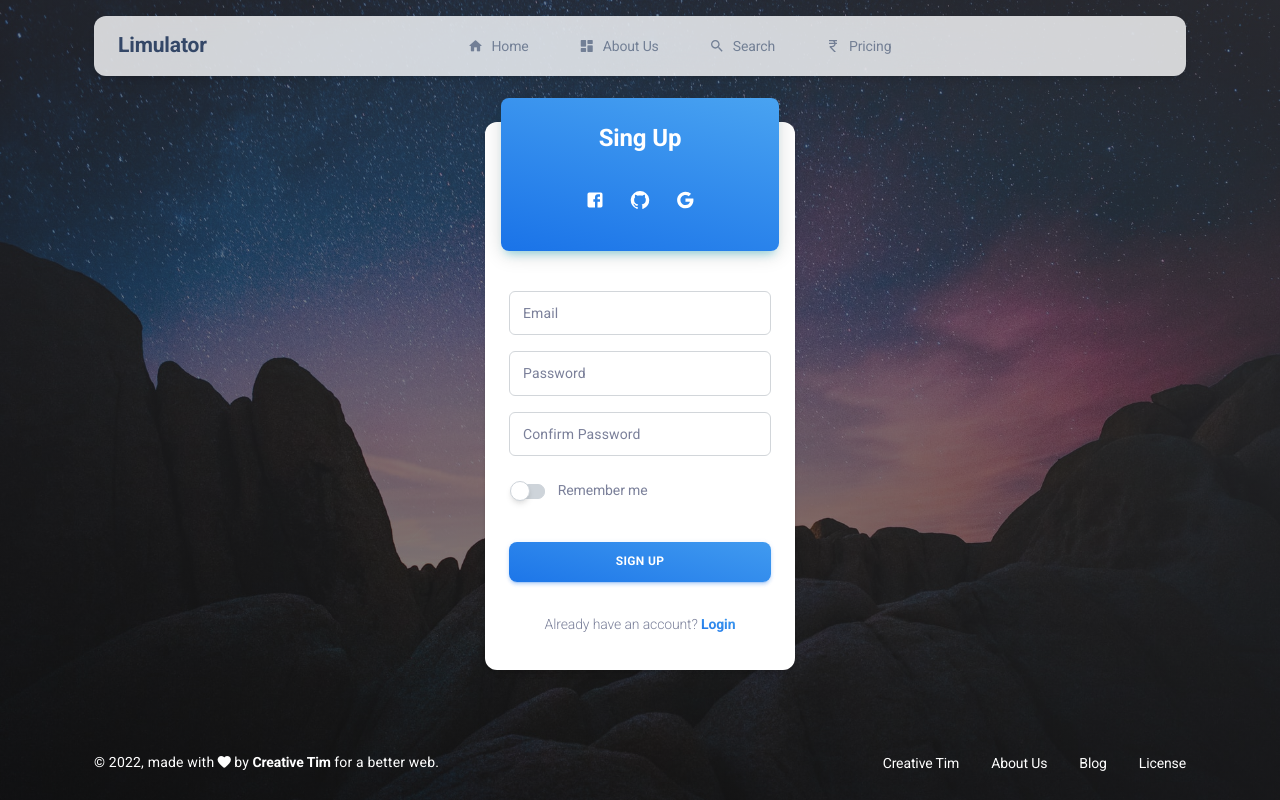
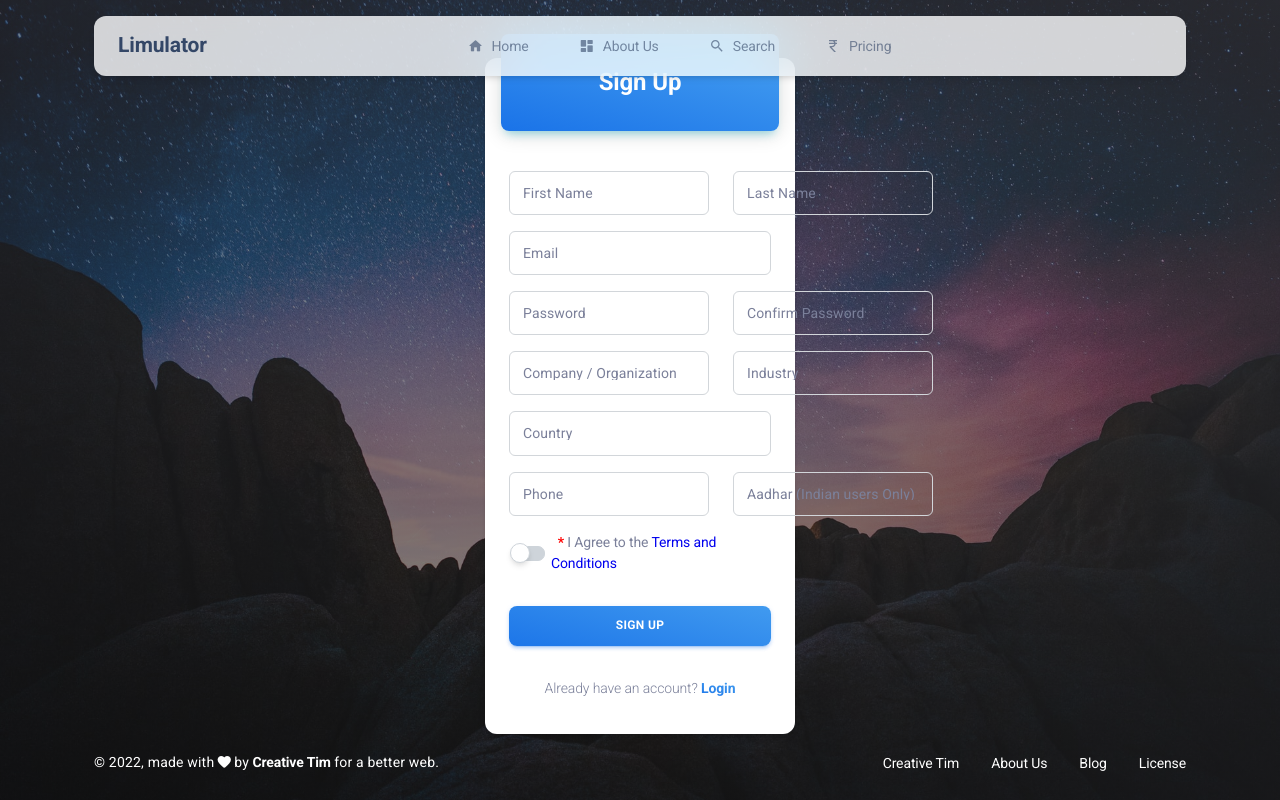
Before and after one commit to MASTERGOKUL/materialLimulator, a React (Create React App) app: page /signup in a window 1280 px wide. Built offline with nearby package versions, Linux system fonts and the light colour scheme.

Commit message:
modefied signup page

```diff
--- a/package.json
+++ b/package.json
@@ -36,6 +36,7 @@
     "react-countup": "6.1.0",
     "react-dom": "17.0.2",
     "react-flatpickr": "3.10.7",
+    "react-phone-input-mui": "^2.9.4",
     "react-router-dom": "6.0.2",
     "react-scripts": "4.0.3",
     "react-syntax-highlighter": "15.4.5",
--- a/src/New components/singnup/singnup.js
+++ b/src/New components/singnup/singnup.js
@@ -7,12 +7,6 @@ import { Link } from "react-router-dom";
 import Card from "@mui/material/Card";
 import Switch from "@mui/material/Switch";
 import Grid from "@mui/material/Grid";
-import MuiLink from "@mui/material/Link";
-
-// @mui icons
-import FacebookIcon from "@mui/icons-material/Facebook";
-import GitHubIcon from "@mui/icons-material/GitHub";
-import GoogleIcon from "@mui/icons-material/Google";
 
 // Material Kit 2 React components
 import MKBox from "components/MKBox";
@@ -71,38 +65,77 @@ function SignUpBasic() {
                 mb={1}
                 textAlign="center"
               >
-                <MKTypography variant="h4" fontWeight="medium" color="white" mt={1}>
-                  Sing Up
+                <MKTypography variant="h4" fontWeight="medium" color="white" m={2}>
+                  Sign Up
                 </MKTypography>
-                <Grid container spacing={3} justifyContent="center" sx={{ mt: 1, mb: 2 }}>
-                  <Grid item xs={2}>
-                    <MKTypography component={MuiLink} href="#" variant="body1" color="white">
-                      <FacebookIcon color="inherit" />
-                    </MKTypography>
-                  </Grid>
-                  <Grid item xs={2}>
-                    <MKTypography component={MuiLink} href="#" variant="body1" color="white">
-                      <GitHubIcon color="inherit" />
-                    </MKTypography>
-                  </Grid>
-                  <Grid item xs={2}>
-                    <MKTypography component={MuiLink} href="#" variant="body1" color="white">
-                      <GoogleIcon color="inherit" />
-                    </MKTypography>
-                  </Grid>
-                </Grid>
               </MKBox>
               <MKBox pt={4} pb={3} px={3}>
                 <MKBox component="form" role="form">
+                  {/* inputs for signup form */}
+                  {/* first name */}
+                  <Grid display="flex">
+                    <MKBox mb={2}>
+                      <MKInput type="text" label="First Name" sx={{ width: 200 }} />
+                    </MKBox>
+                    {/* last name */}
+                    <MKBox mb={2}>
+                      <MKInput type="text" label="Last Name" sx={{ width: 200, ml: 3 }} />
+                    </MKBox>
+                  </Grid>
+                  {/* mail */}
+                  <Grid>
                     <MKBox mb={2}>
                       <MKInput type="email" label="Email" fullWidth />
                     </MKBox>
+                  </Grid>
+                  {/* password */}
+                  <Grid display="flex">
                     <MKBox mb={2}>
-                    <MKInput type="password" label="Password" fullWidth />
+                      <MKInput type="password" label="Password" sx={{ width: 200 }} />
                     </MKBox>
                     <MKBox mb={2}>
-                    <MKInput type="password" label="Confirm Password" fullWidth />
+                      <MKInput
+                        type="password"
+                        label="Confirm Password"
+                        sx={{ width: 200, ml: 3 }}
+                      />
                     </MKBox>
+                  </Grid>
+                  {/* company,industry */}
+                  <Grid display="flex">
+                    <MKBox mb={2}>
+                      <MKInput type="text" label="Company / Organization" sx={{ width: 200 }} />
+                    </MKBox>
+                    <MKBox mb={2}>
+                      <MKInput type="text" label="Industry" sx={{ width: 200, ml: 3 }} />
+                    </MKBox>
+                  </Grid>
+                  {/* country */}
+                  <Grid>
+                    <MKBox mb={2}>
+                      <MKInput type="country" label="Country" fullWidth />
+                    </MKBox>
+                  </Grid>
+                  {/* Phone */}
+                  <Grid display="flex">
+                    <MKBox mb={2}>
+                      <MKInput
+                        type="mobile"
+                        label="Phone"
+                        pattern="[0-9]{3}-[0-9]{2}-[0-9]{3}"
+                        sx={{ width: 200 }}
+                      />
+                    </MKBox>
+                    {/* Aadhar */}
+                    <MKBox mb={2}>
+                      <MKInput
+                        type="text"
+                        label="Aadhar (Indian users Only)"
+                        sx={{ width: 200, ml: 3 }}
+                      />
+                    </MKBox>
+                  </Grid>
+
                   <MKBox display="flex" alignItems="center" ml={-1}>
                     <Switch checked={rememberMe} onChange={handleSetRememberMe} />
                     <MKTypography
@@ -112,7 +145,8 @@ function SignUpBasic() {
                       onClick={handleSetRememberMe}
                       sx={{ cursor: "pointer", userSelect: "none", ml: -1 }}
                     >
-                      &nbsp;&nbsp;Remember me
+                      &nbsp;&nbsp;<b style={{ color: "red" }}>* </b>I Agree to the{" "}
+                      <a href="#t&c">Terms and Conditions</a>
                     </MKTypography>
                   </MKBox>
                   <MKBox mt={4} mb={1}>
--- a/src/pages/LandingPages/SignIn/index.js
+++ b/src/pages/LandingPages/SignIn/index.js
@@ -22,12 +22,6 @@ import { Link } from "react-router-dom";
 import Card from "@mui/material/Card";
 import Switch from "@mui/material/Switch";
 import Grid from "@mui/material/Grid";
-import MuiLink from "@mui/material/Link";
-
-// @mui icons
-import FacebookIcon from "@mui/icons-material/Facebook";
-import GitHubIcon from "@mui/icons-material/GitHub";
-import GoogleIcon from "@mui/icons-material/Google";
 
 // Material Kit 2 React components
 import MKBox from "components/MKBox";
@@ -86,35 +80,25 @@ function SignInBasic() {
                 mb={1}
                 textAlign="center"
               >
-                <MKTypography variant="h4" fontWeight="medium" color="white" mt={1}>
+                <MKTypography variant="h4" fontWeight="medium" color="white" m={2}>
                   Login
                 </MKTypography>
-                <Grid container spacing={3} justifyContent="center" sx={{ mt: 1, mb: 2 }}>
-                  <Grid item xs={2}>
-                    <MKTypography component={MuiLink} href="#" variant="body1" color="white">
-                      <FacebookIcon color="inherit" />
-                    </MKTypography>
-                  </Grid>
-                  <Grid item xs={2}>
-                    <MKTypography component={MuiLink} href="#" variant="body1" color="white">
-                      <GitHubIcon color="inherit" />
-                    </MKTypography>
-                  </Grid>
-                  <Grid item xs={2}>
-                    <MKTypography component={MuiLink} href="#" variant="body1" color="white">
-                      <GoogleIcon color="inherit" />
-                    </MKTypography>
-                  </Grid>
-                </Grid>
               </MKBox>
               <MKBox pt={4} pb={3} px={3}>
                 <MKBox component="form" role="form">
+                  {/* email */}
+                  <MKBox mb={2}>
+                    <MKInput type="text" label="User Name" fullWidth />
+                  </MKBox>
+                  {/* email */}
                   <MKBox mb={2}>
                     <MKInput type="email" label="Email" fullWidth />
                   </MKBox>
+                  {/* password */}
                   <MKBox mb={2}>
                     <MKInput type="password" label="Password" fullWidth />
                   </MKBox>
+                  {/* remember me */}
                   <MKBox display="flex" alignItems="center" ml={-1}>
                     <Switch checked={rememberMe} onChange={handleSetRememberMe} />
                     <MKTypography
```
Lines whose indentation alone changed are shown as unchanged.
